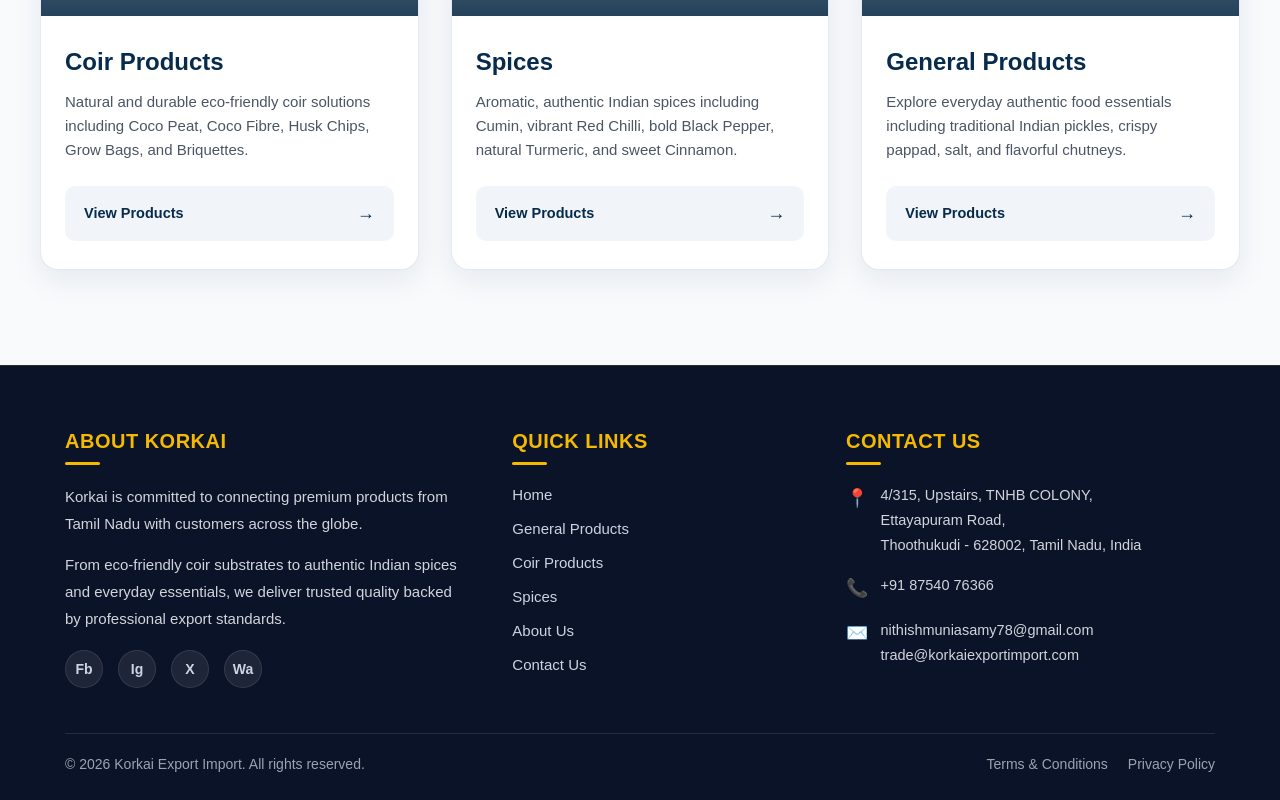
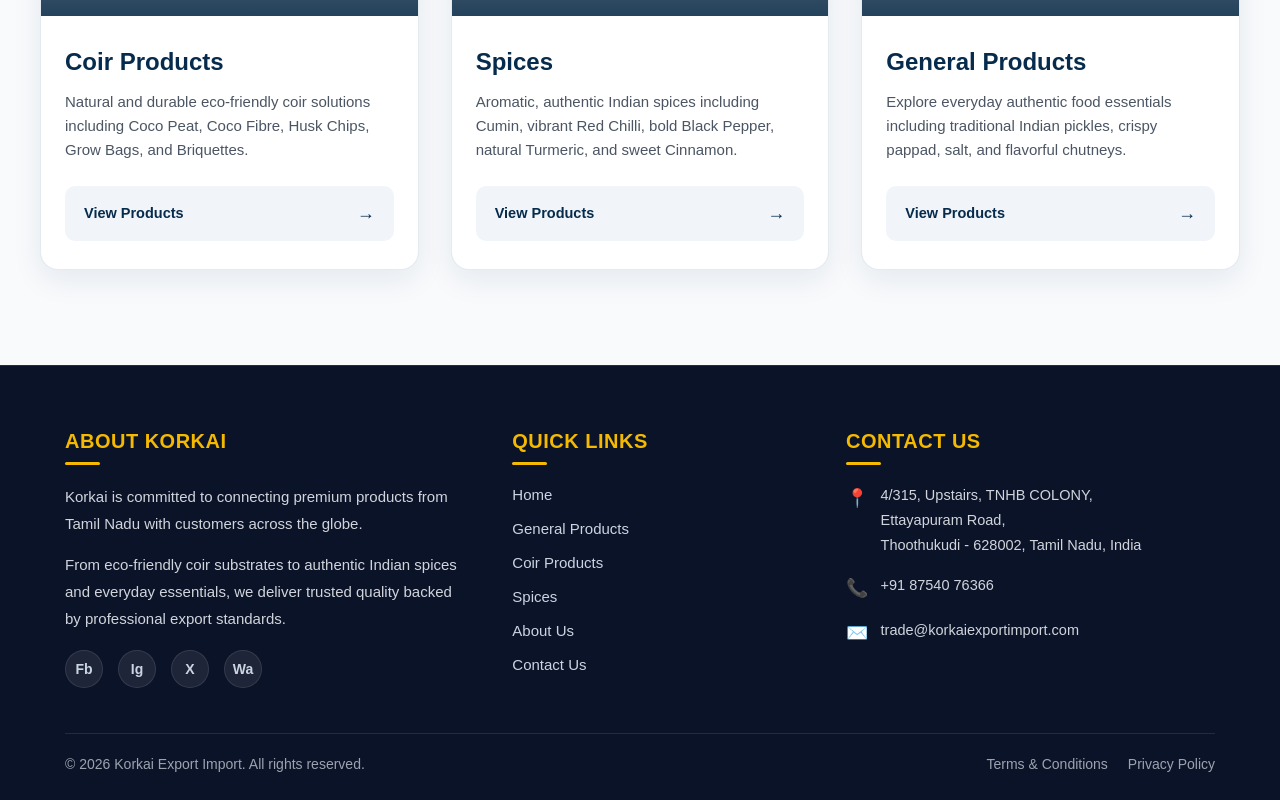
Before and after one commit to ssureshraja07/korkai, a React (Vite) app: page / in a window 1280 px wide. Shown: the part 1339-2139 px from the top of the page. Built offline with nearby package versions, Linux system fonts and the light colour scheme; grey boxes are pictures that could not be loaded.

Commit message:
mail removed

```diff
--- a/src/components/Footer.jsx
+++ b/src/components/Footer.jsx
@@ -72,10 +72,6 @@
             <div className="footer-contact-item">
               <span className="footer-contact-icon">✉️</span>
               <p>
-                <a href="mailto:nithishmuniasamy78@gmail.com">
-                  nithishmuniasamy78@gmail.com
-                </a>
-                <br />
                 <a href="mailto:trade@korkaiexportimport.com">
                   trade@korkaiexportimport.com
                 </a>
```
